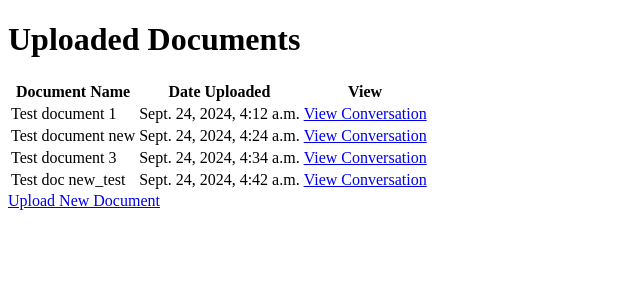
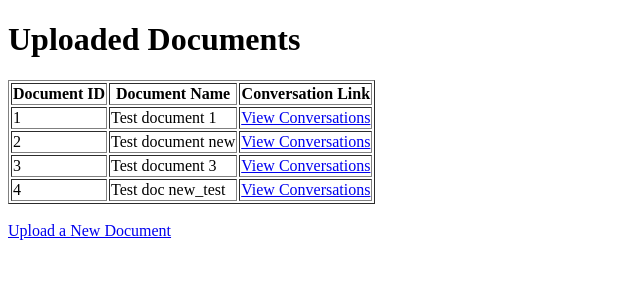
Before and after one commit to shreya-venkat26/django-viz, a Django app: page /documents/ in a window 1280 px wide. Shown: the top 300 px of the page, without its empty margins (0-640 px from the left). Run offline with Django 5.2, Linux system fonts and the light colour scheme; data comes from the database, SQL or seed files in the repository.

Commit message:
Changes to templates for better display

```diff
--- a/viz_app/myapp/templates/document_list.html
+++ b/viz_app/myapp/templates/document_list.html
@@ -1,28 +1,33 @@
 <!DOCTYPE html>
-<html>
+<html lang="en">
 <head>
-    <title>Documents</title>
+    <meta charset="UTF-8">
+    <title>Document List</title>
 </head>
 <body>
     <h1>Uploaded Documents</h1>
-    <table>
+    <table border="1">
         <thead>
             <tr>
+                <th>Document ID</th>
                 <th>Document Name</th>
-                <th>Date Uploaded</th>
-                <th>View</th>
+                <th>Conversation Link</th>
             </tr>
         </thead>
         <tbody>
             {% for document in documents %}
             <tr>
+                <td>{{ document.id }}</td>
                 <td>{{ document.name }}</td>
-                <td>{{ document.date_uploaded }}</td>
-                <td><a href="{% url 'conversation_list' document.id %}">View Conversation</a></td>
+                <td>
+                    <!-- Link to conversation page for this document -->
+                    <a href="{% url 'convo_list' document.id %}">View Conversations</a>
+                </td>
             </tr>
             {% endfor %}
         </tbody>
     </table>
-    <a href="{% url 'upload_document' %}">Upload New Document</a>
+    <br>
+    <a href="{% url 'upload' %}">Upload a New Document</a>
 </body>
 </html>
```
Also changed, not shown: viz_app/myapp/templates/convo_list.html (+7 -2 lines).
